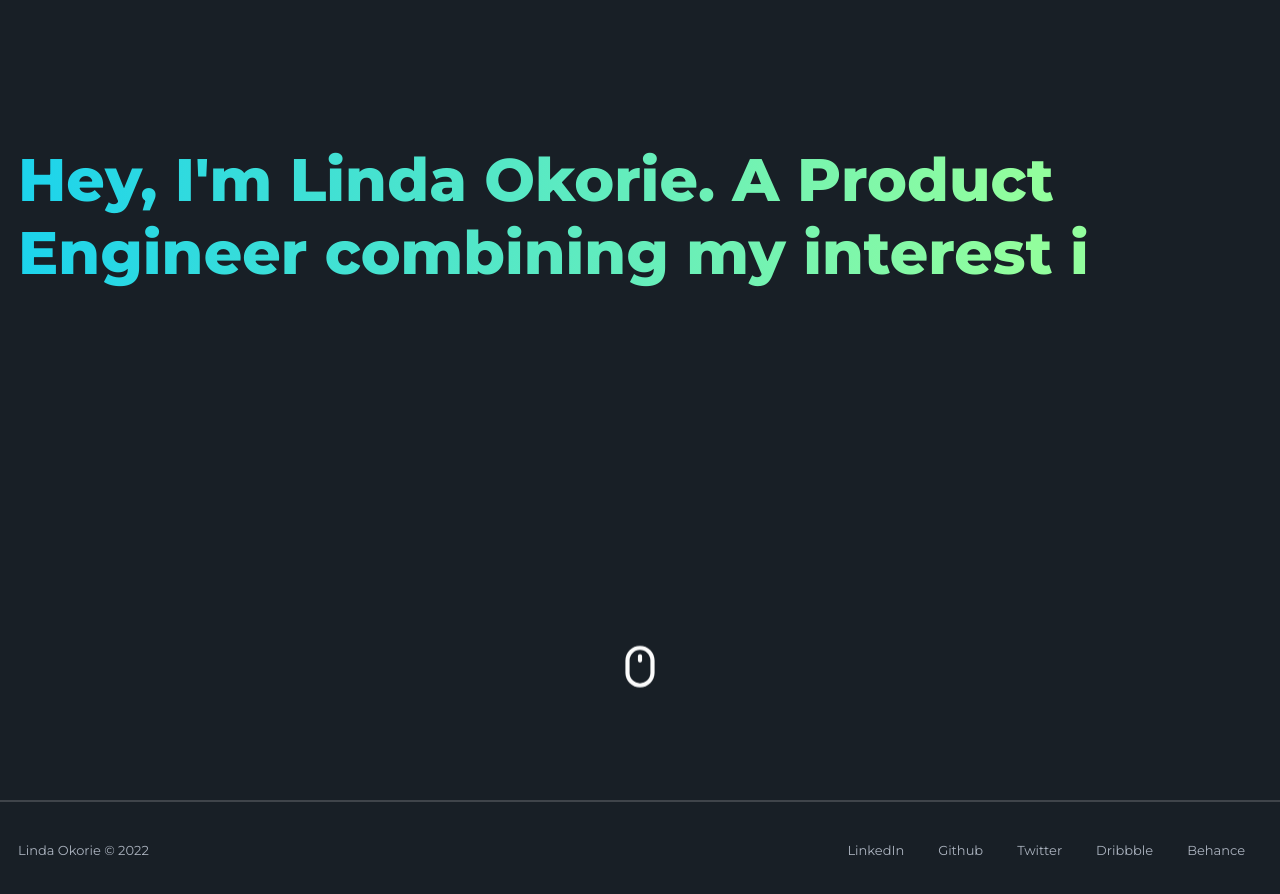
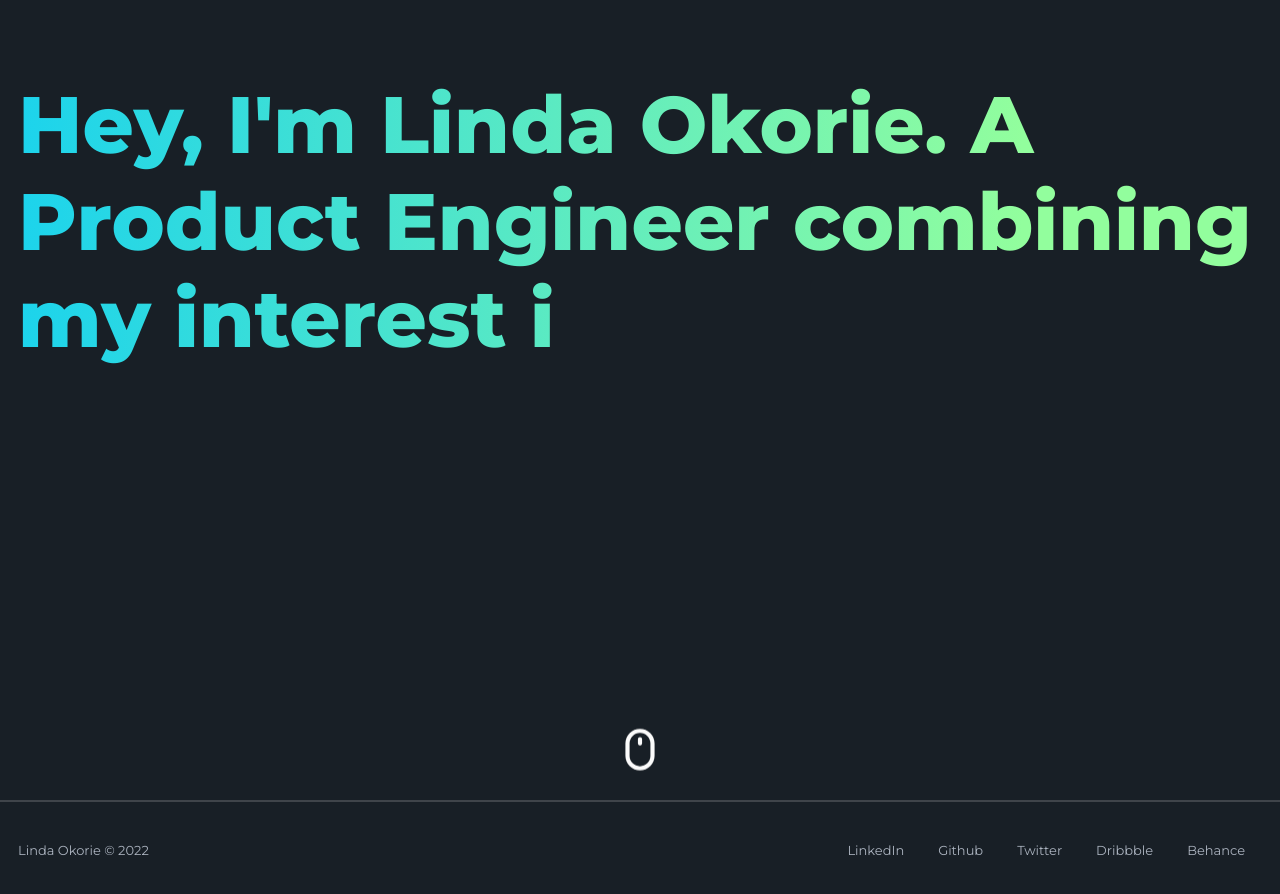
Before and after one commit to LindieK/portfolio-v2, a Next.js app: page / in a window 1280 px wide. Shown: the top 894 px of the page. Built offline with nearby package versions, Linux system fonts and the light colour scheme.

Commit message:
fix: adjusted h1 text size on larger screens

```diff
--- a/styles/globals.scss
+++ b/styles/globals.scss
@@ -62,6 +62,9 @@ h1 {
   @include mq(lg){
     font-size: 3.333333em; //60px
   }
+  @include mq(xl){
+    font-size: 4.444444em; //80px
+  }
 }
 
 h2 {
```
